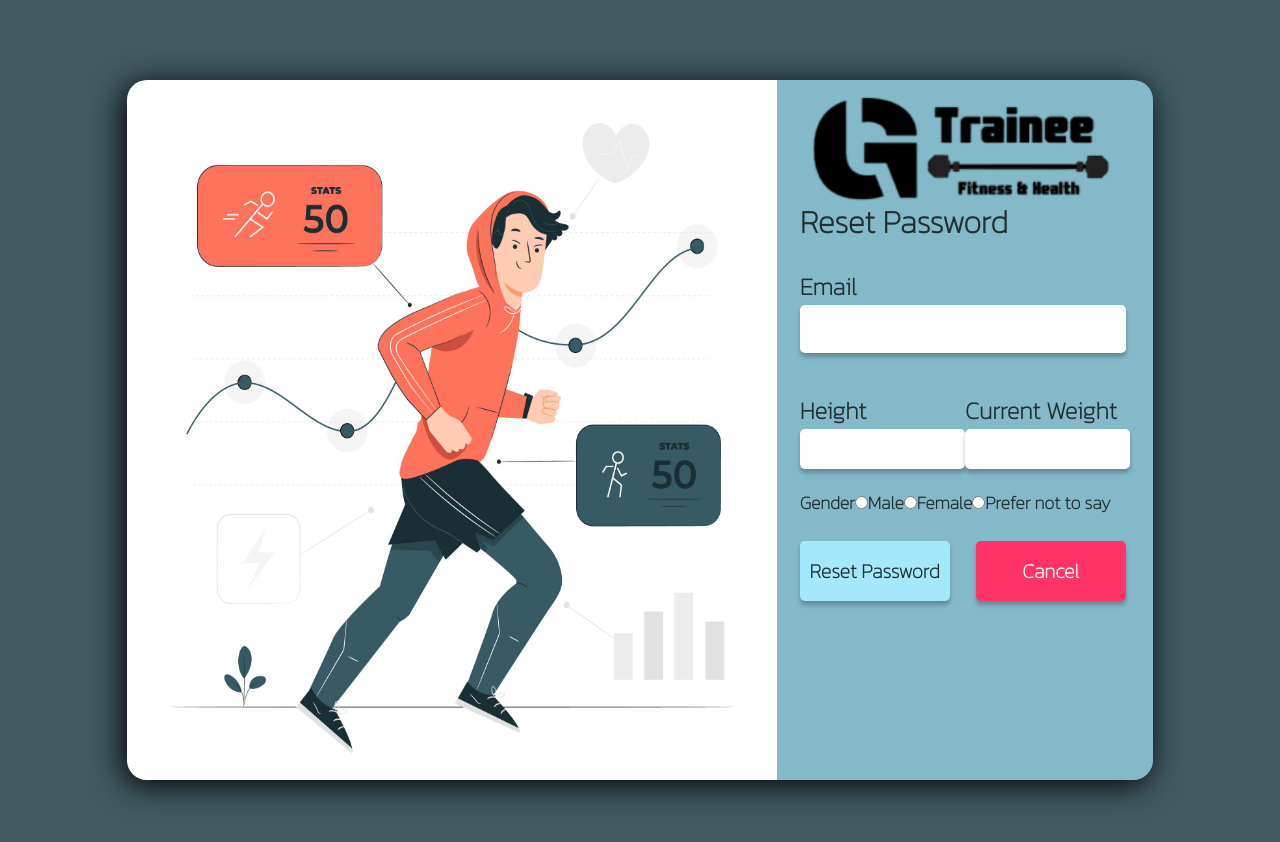
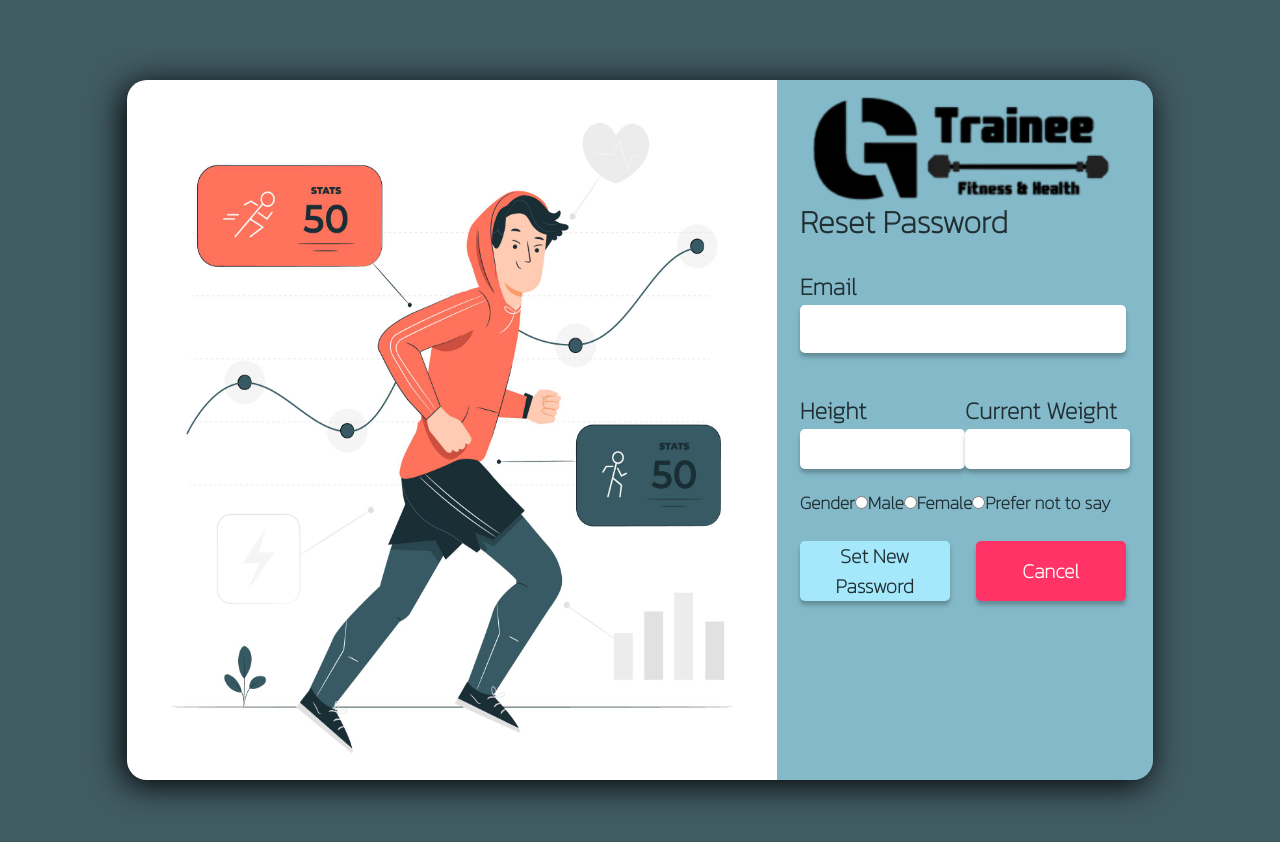
Before and after one commit to pramotepon/reborn-giwon, a React (Vite) app in the folder client/: page /resetpass in a window 1280 px wide. Shown: the top 842 px of the page. Built offline with nearby package versions, Linux system fonts and the light colour scheme.

Commit message:
change button

```diff
--- a/client/src/Screens/ResetPassScreen.jsx
+++ b/client/src/Screens/ResetPassScreen.jsx
@@ -113,7 +113,7 @@ function ResetPassScreen() {
                 style={{ marginRight: "26px", fontWeight: "bold" }}
                 // onClick={handleSave}
               >
-                Reset Password
+                Set New Password
               </button>
               </Link>
             </div>
```
